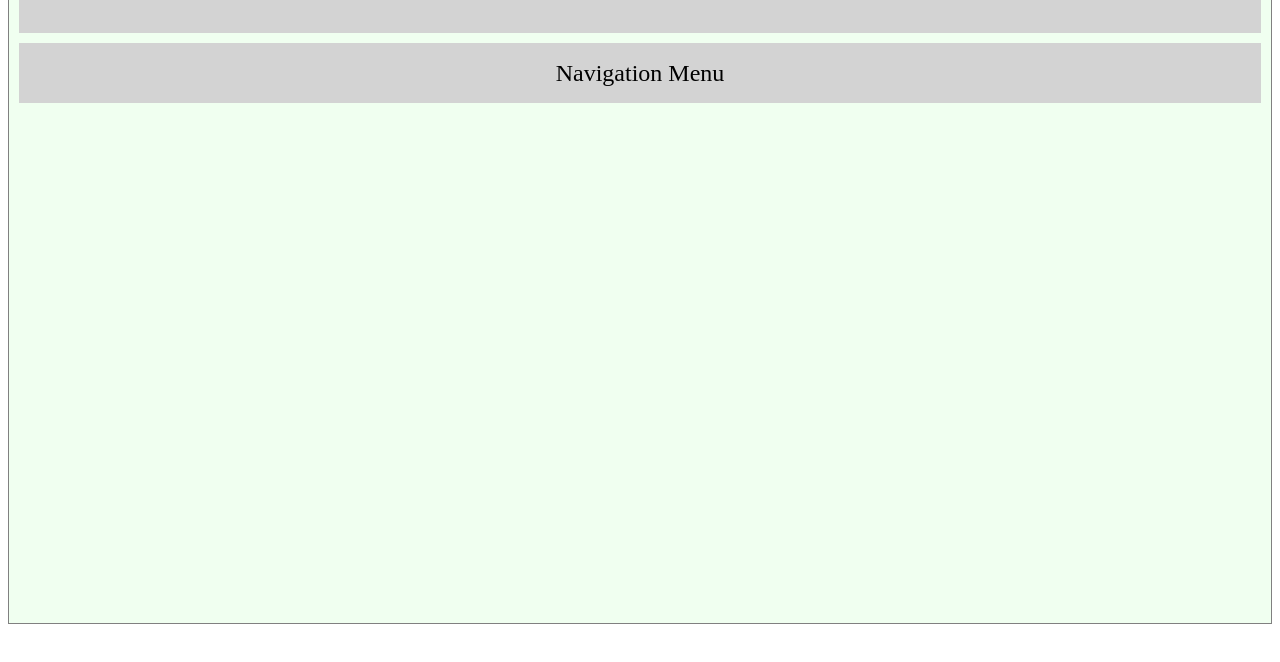
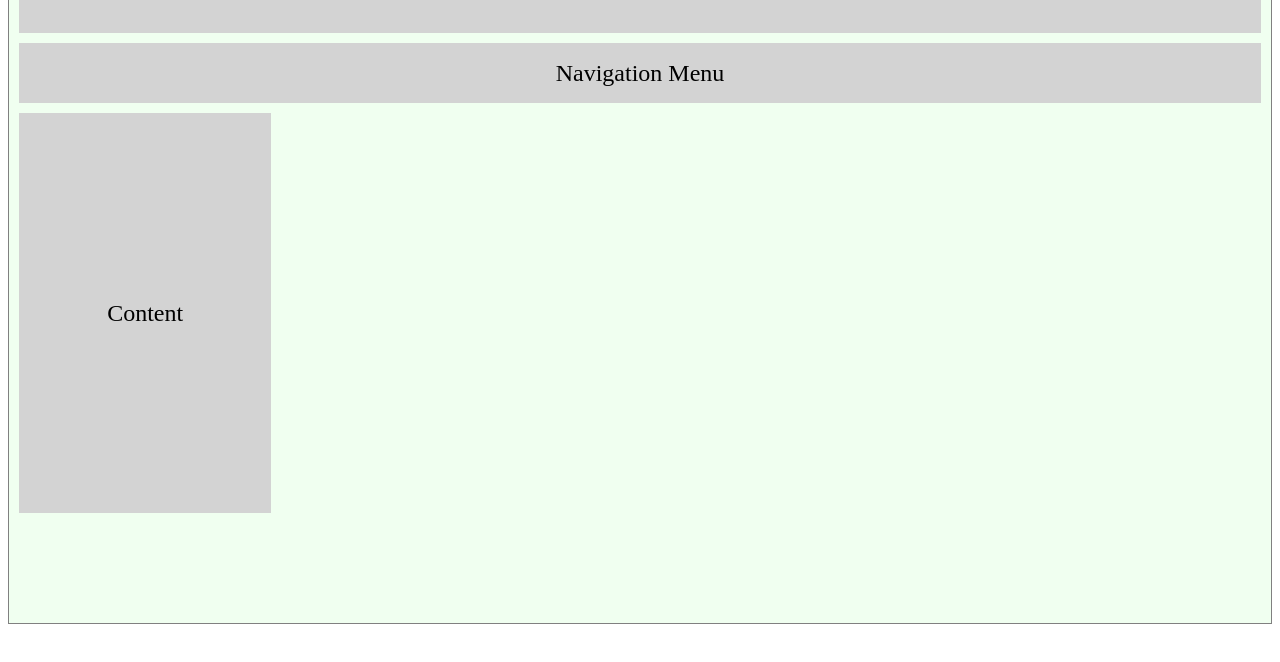
Before and after one commit to fahadshoukat/CSSFlexBoxAssignment, a plain HTML site: page index.html in a window 1280 px wide. Shown: the part 86-748 px from the top of the page. Drawn offline with Linux system fonts and the light colour scheme.

Commit message:
addingAndStylingLeftSideBar

```diff
--- a/index.html
+++ b/index.html
@@ -17,7 +17,13 @@
         <div id="navBar">
             <p>Navigation Menu</p>
         </div>
-        <div id="mainContent"></div>
+        <div id="mainContent">
+            <div id="leftContent" class="sideBar">
+                <p>Content</p>
+            </div>
+            <div id="centerContent"></div>
+            <div id="rightContent" class="sideBar"></div>
+        </div>
         <div id="footer"></div>
     </div>
 </body>
--- a/style.css
+++ b/style.css
@@ -24,3 +24,11 @@ p {
     align-self: center;
     font-size: x-large;
 }
+#leftContent {
+    background-color: lightgray;
+    width: 20%;
+    height: 400px;
+    display: flex;
+    justify-content: center;
+    margin: 10px;
+}
```
